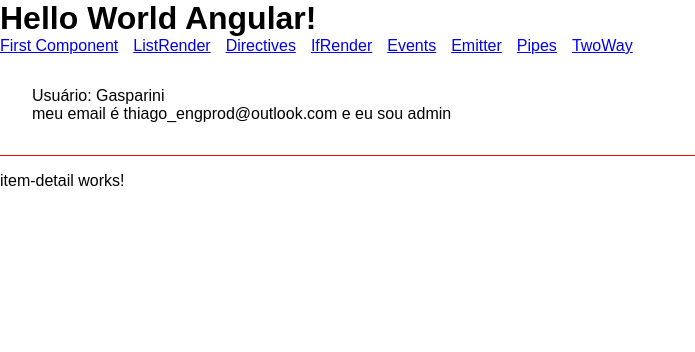
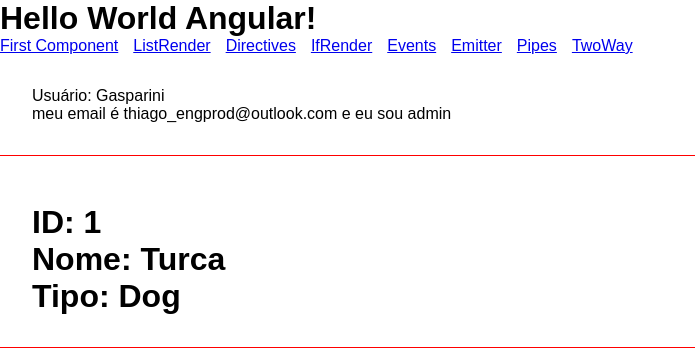
Before and after one commit to ThiagoGasparini/Angular-Study, an Angular app: page /ListRender/1 in a window 1280 px wide. Shown: the top 352 px of the page, without its empty margins (0-695 px from the left). Built offline with nearby package versions, Linux system fonts and the light colour scheme; data requests are answered from the project's data file.

Commit message:
buscando rota http por ID no banco de dados

```diff
--- a/src/app/components/item-detail/item-detail.component.html
+++ b/src/app/components/item-detail/item-detail.component.html
@@ -1 +1,7 @@
-<p>item-detail works!</p>
+<div class="class">
+  @if (animal) {
+    <h1>ID: {{ animal.id }}</h1>
+    <h1>Nome: {{ animal.name }}</h1>
+    <h1>Tipo: {{ animal.type }}</h1>
+  }
+</div>
--- a/src/app/components/item-detail/item-detail.component.ts
+++ b/src/app/components/item-detail/item-detail.component.ts
@@ -1,12 +1,24 @@
 import { Component } from '@angular/core';
+import { ListService } from '../../services/list.service';
+import { Animal } from '../../Animal';
+import { ActivatedRoute } from '@angular/router';
 
 @Component({
   selector: 'app-item-detail',
   standalone: true,
   imports: [],
   templateUrl: './item-detail.component.html',
-  styleUrl: './item-detail.component.css'
+  styleUrl: './item-detail.component.css',
 })
 export class ItemDetailComponent {
+  animal?: Animal;
 
+  constructor(private listService: ListService, private route: ActivatedRoute) {
+    this.getAnimal();
+  }
+
+  getAnimal() {
+    const id = Number(this.route.snapshot.paramMap.get('id'));
+    this.listService.getItem(id).subscribe((response) => (this.animal = response));
+  }
 }
--- a/src/app/components/list-render/list-render.component.html
+++ b/src/app/components/list-render/list-render.component.html
@@ -2,7 +2,7 @@
   <h1>Animais:</h1>
   @for (animal of animals; track animal.id) {
     <ul>
-      <li>Nome: {{ animal.name }} - Tipo: {{ animal.type }} - Idade: {{ animal.age }}</li>
+      <li>Nome: <a routerLink='/ListRender/{{ animal.id }}'>{{ animal.name }}</a> - Tipo: {{ animal.type }} - Idade: {{ animal.age }}</li>
       <button (click)='showAge(animal)'>Show age</button>
       <button (click)='removeAnimal(animal)'>Excluir</button>
       <button (click)='incAge(animal)'>Incrementar Idade</button>
--- a/src/app/components/list-render/list-render.component.ts
+++ b/src/app/components/list-render/list-render.component.ts
@@ -1,23 +1,17 @@
 import { Component } from '@angular/core';
+import { RouterOutlet, RouterLink } from '@angular/router';
 import { Animal } from '../../Animal';
 import { ListService } from '../../services/list.service';
 
 @Component({
   selector: 'app-list-render',
   standalone: true,
-  imports: [],
+  imports: [RouterLink, RouterOutlet],
   templateUrl: './list-render.component.html',
   styleUrl: './list-render.component.css',
 })
 export class ListRenderComponent {
   animals: Animal[] = [];
-
-  animal: Animal = {
-    id: 1,
-    name: 'Lupi',
-    type: 'Dog',
-    age: 15,
-  };
 
   animalAge: string = '';
 
--- a/src/app/services/list.service.ts
+++ b/src/app/services/list.service.ts
@@ -23,4 +23,8 @@ export class ListService {
   getAll(): Observable<Animal[]> {
     return this.http.get<Animal[]>(this.apiUrl)
   }
+
+  getItem(id: number): Observable<Animal> {
+    return this.http.get<Animal>(`${this.apiUrl}/${id}`)
+  }
 }
```
